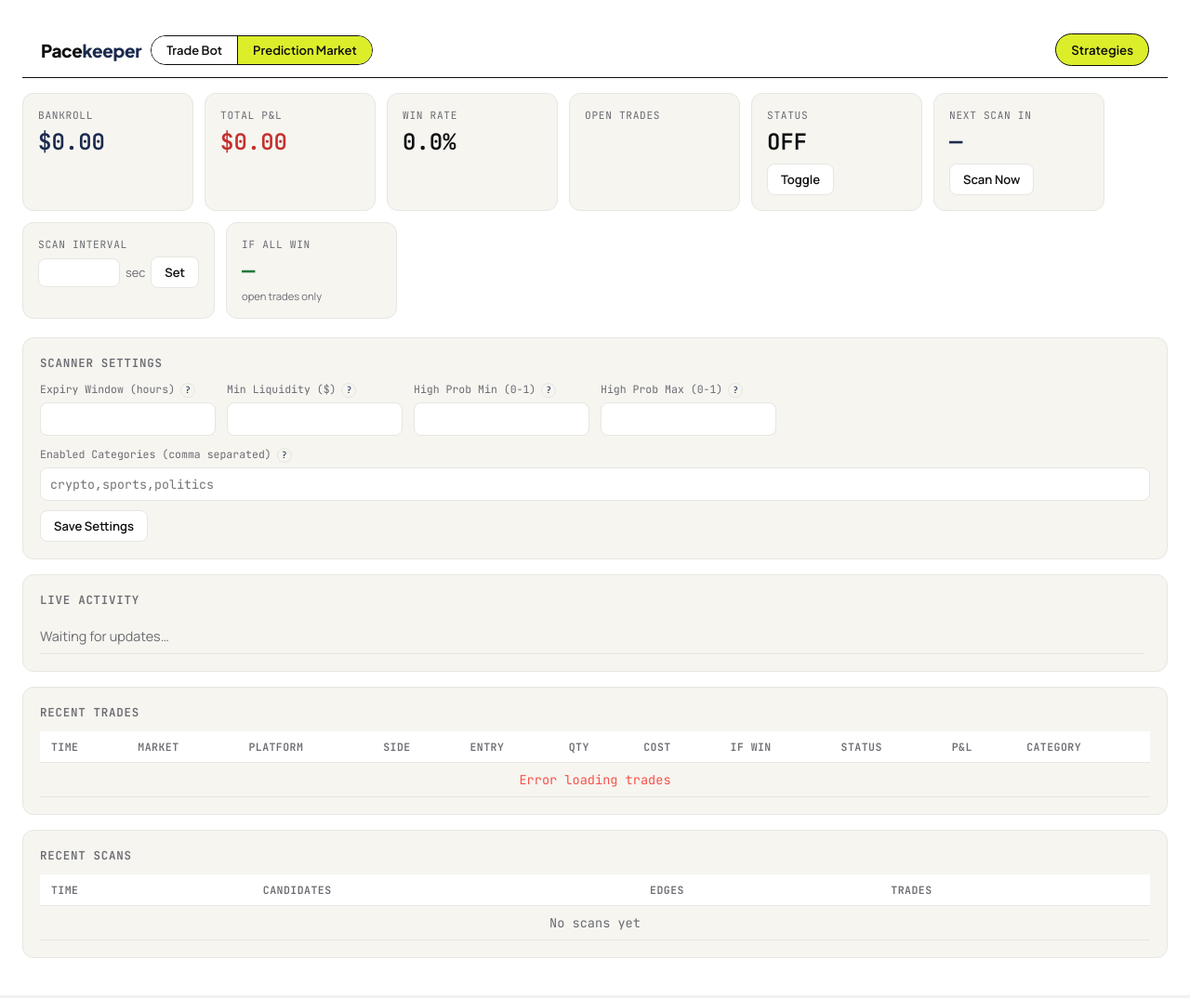
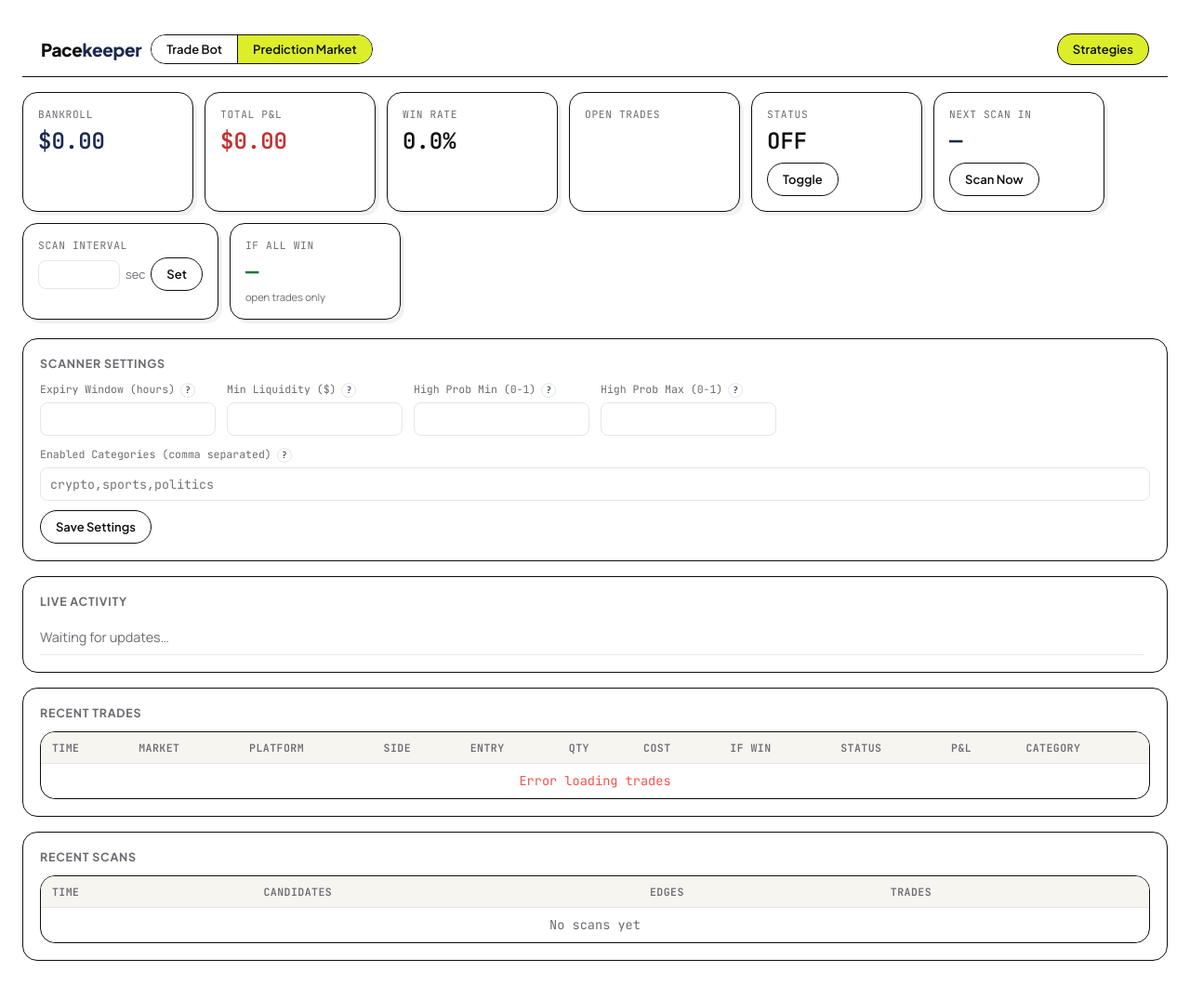
Before and after one commit to pkhaninejad/pacekeeper-trading-bot, a Python web app: template src/dashboard/templates/dashboard.html in a window 1280 px wide. Shown: the whole page at 93% size. Run offline with Jinja, Linux system fonts and the light colour scheme; the template is opened without the code that fills it, so the values that code supplies are empty.

Commit message:
feat(ui): Wallstrdev component skin — ink-outline cards, pill buttons, badges
Both dashboards adopted the palette but kept the old flat components. This
skin restyles the actual components to the Wallstrdev editorial look:
1.5px ink-outlined cards/sections, consistent chartreuse/ink pill buttons
(Strategies = chartreuse CTA, Emergency Stop = red, both ink-bordered),
ink-outline badges and the Simple/Advanced segmented control, ink-framed
tables. Loaded after each page's styles so it overrides without rewrites.

Co-Authored-By: Claude Opus 4.8 <noreply@anthropic.com>

```diff
--- a/prediction_bot/src/dashboard/templates/dashboard.html
+++ b/prediction_bot/src/dashboard/templates/dashboard.html
@@ -48,6 +48,7 @@
   <link href="https://fonts.googleapis.com/css2?family=Inter:wght@400;500;600;700&family=JetBrains+Mono:wght@400;500;600&display=swap" rel="stylesheet">
   <link rel="stylesheet" href="/static/wallstrdev-tokens.css">
   <link rel="stylesheet" href="/static/strategy_builder.css">
+  <link rel="stylesheet" href="/static/wallstrdev-skin.css">
 </head>
 <body>
 <header class="app-header">
--- /dev/null
+++ b/src/dashboard/static/wallstrdev-skin.css
@@ -0,0 +1,83 @@
+/* Wallstrdev component skin — restyles dashboard components to the editorial
+ * ink-outline look. Loaded AFTER each dashboard's own styles so it overrides.
+ * Modal styles (.sb-*, .wds-*) win on their own higher specificity. */
+
+/* ── Cards & panels: the signature 1.5px ink outline ─────────────────────── */
+body .card,
+body .status-card,
+body .section {
+  background: var(--paper);
+  border: 1.5px solid var(--ink);
+  border-radius: var(--r-md);
+  box-shadow: 4px 4px 0 rgba(14, 14, 16, 0.05);
+}
+body .section { box-shadow: none; }
+body .card:hover, body .status-card:hover { transform: none; }
+
+/* tinted status cards keep a hint of color but gain the ink outline */
+body .status-card.card-health { background: var(--gain-soft); }
+body .status-card.card-bot,
+body .status-card.card-next { background: var(--paper-warm); }
+
+/* Labels / values typography */
+body .label, body .status-card-label,
+body .gr-label, body .ind-label {
+  font-family: var(--font-mono); text-transform: uppercase; letter-spacing: 0.06em; color: var(--muted);
+}
+body .value, body .status-card-value, body .ind-val { font-family: var(--font-mono); }
+body .section > h2, body .section > h3 { font-family: var(--font-display); }
+
+/* ── Buttons → consistent Wallstrdev pills ───────────────────────────────── */
+body #toggle-btn, body #sb-open-btn, body #wds-setup-btn,
+body .toggle-btn, body .sell-btn, body .sell-all-btn,
+body #save-settings-btn, body #emergency-stop-btn {
+  font-family: var(--font-display); font-weight: 600; font-size: 13px;
+  border: 1.5px solid var(--ink); border-radius: var(--r-pill);
+  background: var(--paper); color: var(--ink); padding: 9px 16px; cursor: pointer;
+  transition: background .15s ease, color .15s ease, transform .1s ease;
+  box-shadow: none;
+}
+body #toggle-btn:hover, body #sb-open-btn:hover, body #wds-setup-btn:hover,
+body .toggle-btn:hover, body .sell-btn:hover, body .sell-all-btn:hover,
+body #save-settings-btn:hover { background: var(--ink); color: var(--paper); }
+body #toggle-btn:active, body #sb-open-btn:active, body .toggle-btn:active { transform: translateY(1px); }
+
+/* primary CTA */
+body #sb-open-btn { background: var(--chartreuse); color: var(--ink); }
+body #sb-open-btn:hover { background: var(--chartreuse-2); color: var(--ink); }
+/* danger stays red, gains the ink outline */
+body #emergency-stop-btn { background: var(--loss); color: #fff; border-color: var(--ink); }
+body #emergency-stop-btn:hover { background: #9e2624; color: #fff; }
+
+/* Simple/Advanced segmented control */
+body #mode-toggle {
+  display: inline-flex; border: 1.5px solid var(--ink); border-radius: var(--r-pill); overflow: hidden;
+}
+body #mode-toggle button {
+  border: none; background: var(--paper); color: var(--ink); padding: 7px 14px;
+  font-family: var(--font-display); font-weight: 600; font-size: 13px; cursor: pointer;
+}
+body #mode-toggle button.active { background: var(--chartreuse); color: var(--ink); }
+
+/* ── Badges → ink-outline pills ──────────────────────────────────────────── */
+body .env-badge, body .market-badge, body .regime-badge, body .acct-badge, body .badge {
+  font-family: var(--font-mono); font-size: 11px; letter-spacing: 0.04em;
+  border: 1.5px solid var(--ink); border-radius: var(--r-pill); padding: 4px 10px; background: var(--paper); color: var(--ink);
+}
+body .env-badge.live { background: var(--gold); color: var(--ink); }
+body .market-badge.open { background: var(--gain-soft); color: var(--gain); }
+body .badge-won { background: var(--gain-soft); color: var(--gain); border-color: var(--gain); }
+body .badge-lost { background: var(--loss-soft); color: var(--loss); border-color: var(--loss); }
+body .badge-open { background: var(--paper-warm); }
+
+/* P&L tags */
+body .tag.bull { color: var(--gain); }
+body .tag.bear { color: var(--loss); }
+
+/* Guardrail / progress bars */
+body .gr-bar-wrap, body .rsi-bar-wrap { background: var(--paper-cool); border: 1.5px solid var(--ink); border-radius: var(--r-pill); overflow: hidden; }
+body .gr-bar { background: var(--ink); }
+
+/* Tables (prediction) — ink-outline container */
+body table { border: 1.5px solid var(--ink); border-radius: var(--r-md); overflow: hidden; border-collapse: separate; border-spacing: 0; }
+body table th { background: var(--paper-warm); font-family: var(--font-mono); }
--- a/src/dashboard/templates/dashboard.html
+++ b/src/dashboard/templates/dashboard.html
@@ -659,6 +659,7 @@
   <link rel="stylesheet" href="/static/wallstrdev-tokens.css">
   <link rel="stylesheet" href="/static/strategy_builder.css">
   <link rel="stylesheet" href="/static/wallstrdev_setup.css">
+  <link rel="stylesheet" href="/static/wallstrdev-skin.css">
 </head>
 <body>
 <script>
```
